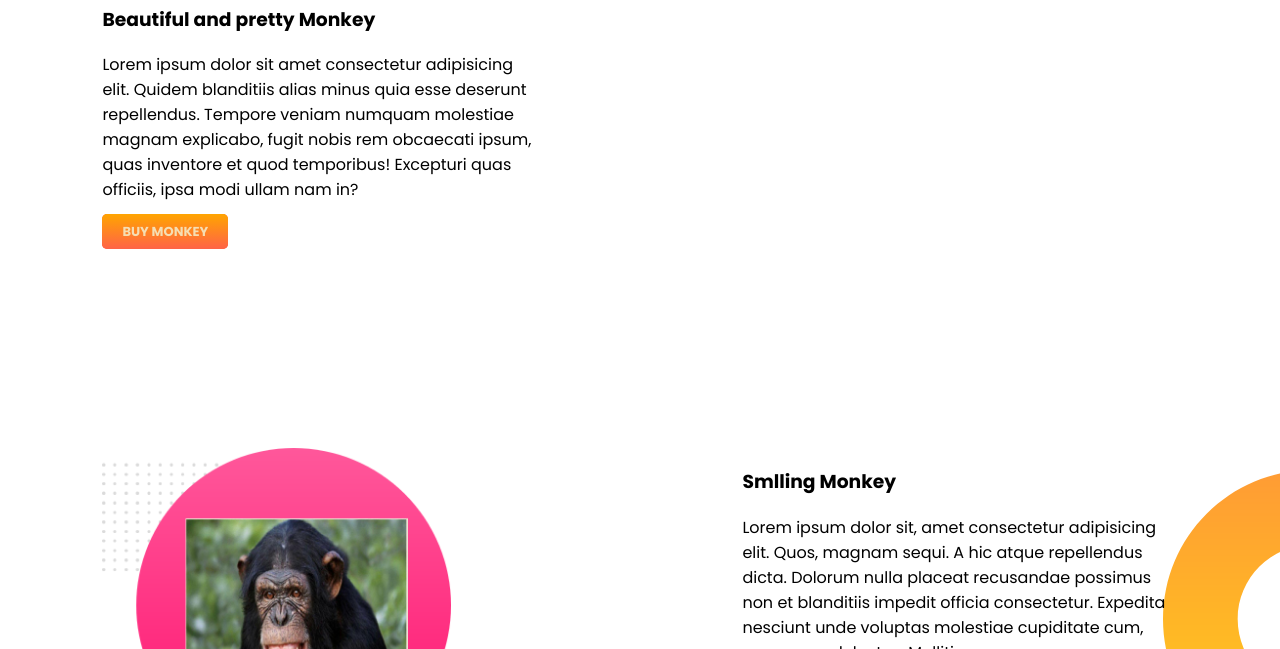
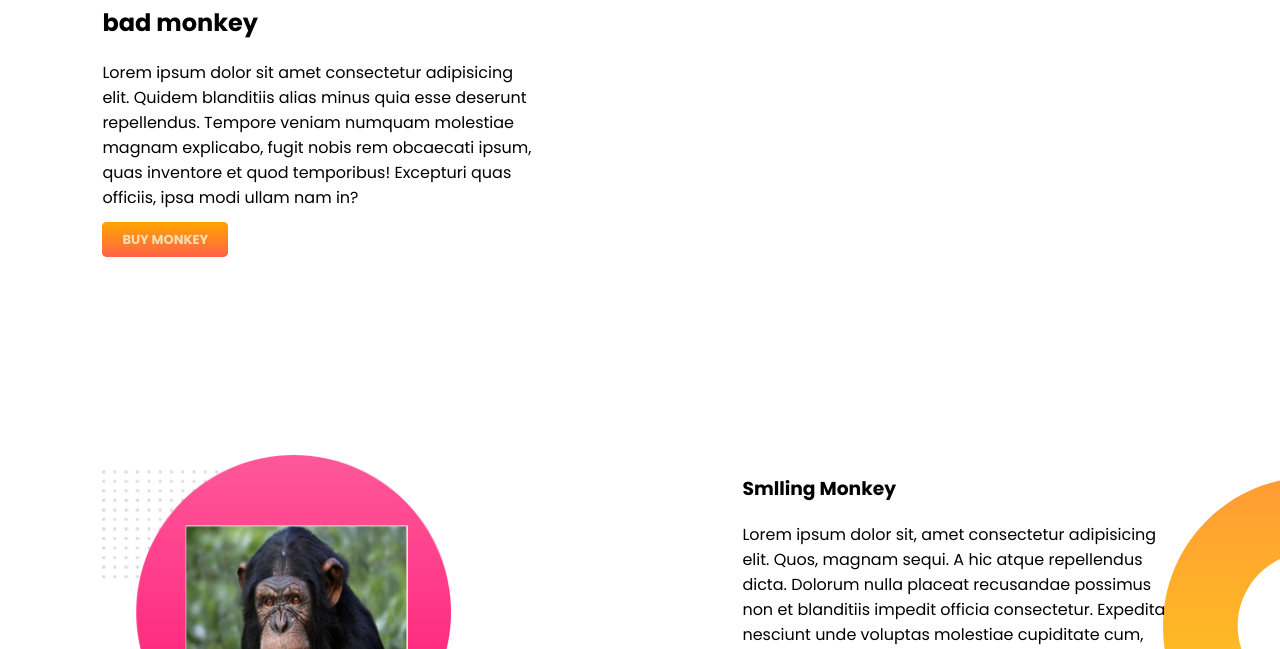
Before and after one commit to jahid900pj/first-htmlcss, a plain HTML site: page index.html in a window 1280 px wide. Shown: the part 451-1100 px from the top of the page. Drawn offline with Linux system fonts and the light colour scheme.

Commit message:
done agami

```diff
--- a/index.html
+++ b/index.html
@@ -23,7 +23,7 @@
             <h1>Wellcome</h1>
             <h1>To <span class="tomato-color">MONKEY</span> World!</h1>
             <h1>wellcome again</h1>
-            <h3>Beautiful and pretty Monkey</h3>
+            <h2>bad monkey</h2>
             <p>Lorem ipsum dolor sit amet consectetur adipisicing elit. Quidem blanditiis alias minus quia esse deserunt
                 repellendus. Tempore veniam numquam molestiae magnam explicabo, fugit nobis rem obcaecati ipsum, quas
                 inventore et quod temporibus! Excepturi quas officiis, ipsa modi ullam nam in?</p>
```
